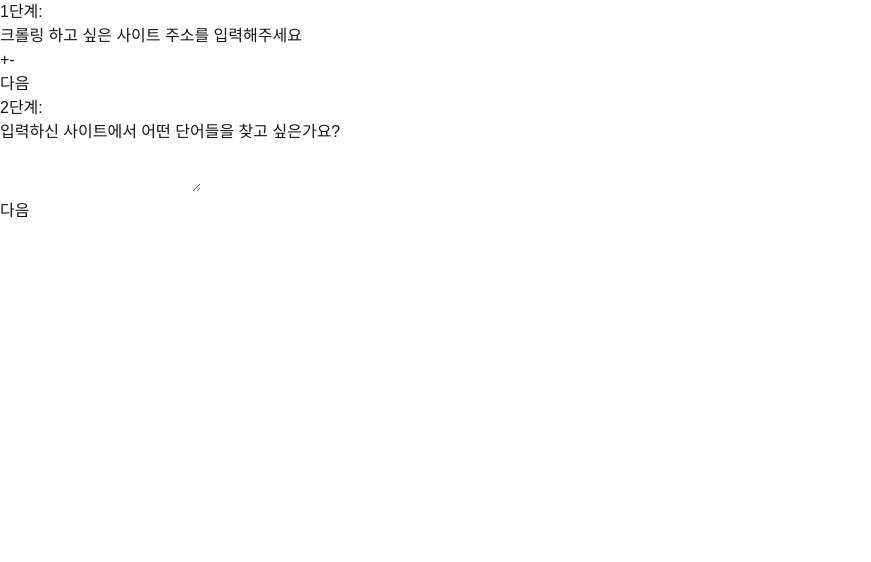
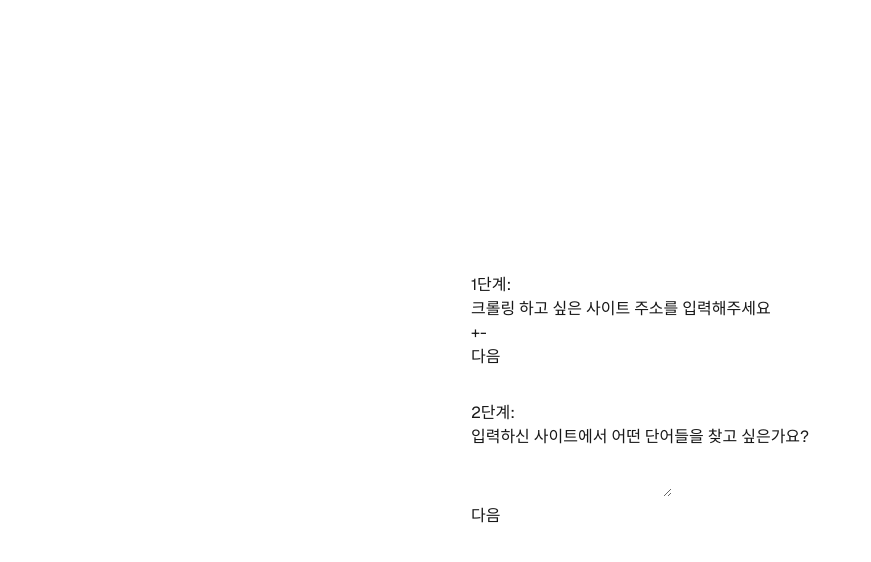
Before and after one commit to code-sum/dobi, a Next.js app in the folder dobi-app/: page /scrap in a window 1280 px wide. Shown: the top 562 px of the page, without its empty margins (0-871 px from the left). Built offline with nearby package versions, Linux system fonts and the light colour scheme.

Commit message:
style: edit layout

```diff
--- a/dobi-app/src/app/scrap/page.tsx
+++ b/dobi-app/src/app/scrap/page.tsx
@@ -2,7 +2,8 @@
 
 export default function Scrap() {
   return (
-    <div>
+    <div className="font-sans grid grid-rows-[20px_1fr_20px] items-center justify-items-center min-h-screen p-8 pb-20 gap-16 sm:p-20">
+      <div className="flex flex-col gap-[32px] row-start-2 items-center sm:items-start">
         <div className="scrap-first-box">
           <div>
             <h1>1단계:</h1>
@@ -29,5 +30,6 @@
           </div>
         </div>
       </div>
+    </div>
   );
 }
```
Lines whose indentation alone changed are shown as unchanged.
